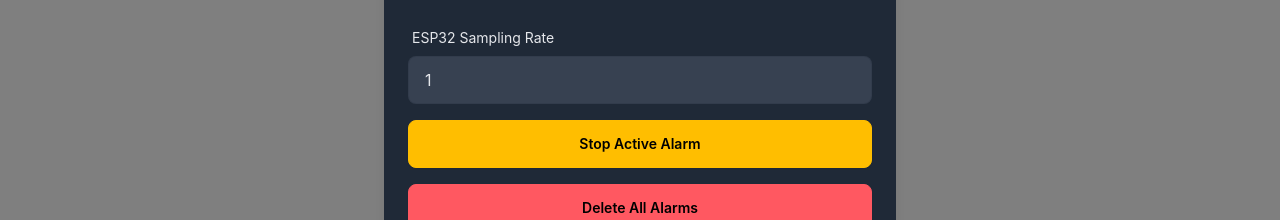
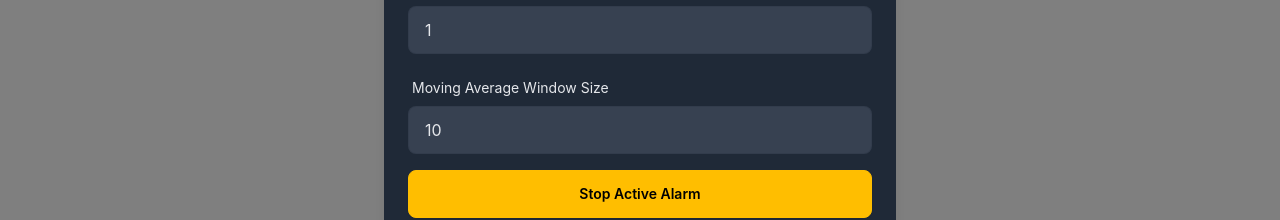
Before and after one commit to AngeloGalav/iot-smart-alarm, a React (Create React App) app in the folder frontend/: page / in a window 1280 px wide. Both pictures are taken after a click on the button 1204 px from the left and 52 px from the top of the page. Shown: the part 314-534 px from the top of the page. Built offline with nearby package versions, Linux system fonts and the light colour scheme; no server answers.

Commit message:
Moving average
- moving average ui
- moving average backend
- moving average on esp32

```diff
--- a/frontend/src/components/SettingsModal.jsx
+++ b/frontend/src/components/SettingsModal.jsx
@@ -11,7 +11,10 @@ const SettingsModal = ({
   const [useMQTT, setUseMQTT] = useState(false);
   const [useAsyncHTTP, setUseAsyncHTTP] = useState(false);
   const [samplingRate, setSamplingRate] = useState(1);
+  const [windowSize, setWindowSize] = useState(10);
   const [samplingRateError, setSamplingRateError] = useState("");
+  const [wSizeError, setWSizeError] = useState("");
+
 
   // Stop the active alarm
   const stopActiveAlarm = async () => {
@@ -33,6 +36,17 @@ const SettingsModal = ({
     return true;
   };
 
+  const validateWSize = () => {
+    const rate = parseFloat(windowSize);
+    if (rate <= 0) {
+      setWSizeError("Window size must be a positive number (integers will be rounded)");
+      return false;
+    }
+    setWSizeError("");
+    return true;
+  };
+
+
   const sendSamplingRate = async () => {
     if (!validateSamplingRate()) return;
 
@@ -47,12 +61,15 @@ const SettingsModal = ({
   // Save settings from modal
   const saveSettings = async () => {
     if (!validateSamplingRate()) return;
+    if (!validateWSize()) return;
+
     const settings = {
       command: "settings",
       use_mqtt: useMQTT,
       use_async_http: useAsyncHTTP,
       angry_mode: angryMode,
       sampling_rate: samplingRate,
+      w_size : windowSize
     };
 
     try {
@@ -151,8 +168,29 @@ const SettingsModal = ({
             )}
           </div>
 
+          {/* Moving Avg Window Size */}
+          <div className="form-control">
+            <label className="label">
+              <span className="label-text text-gray-200">Moving Average Window Size</span>
+            </label>
+            <input
+              type="text"
+              className={`input input-bordered ${
+                wSizeError ? "border-red-500" : "bg-gray-700"
+              } text-gray-200`}
+              placeholder="1"
+              value={windowSize}
+              onChange={(e) => setWindowSize(e.target.value)}
+            />
+            {wSizeError && (
+              <span className="text-red-500 text-sm mt-1">
+                {wSizeError}
+              </span>
+            )}
+          </div>
+
           {/* Stop Current Active Alarm */}
-          <div className="form-control">
+          <div className="form-control mt-4">
             <button
               className="btn btn-warning w-full"
               onClick={stopActiveAlarm}
```
Also changed, not shown: 2 other files (tests, documents, lock files or other folders).
